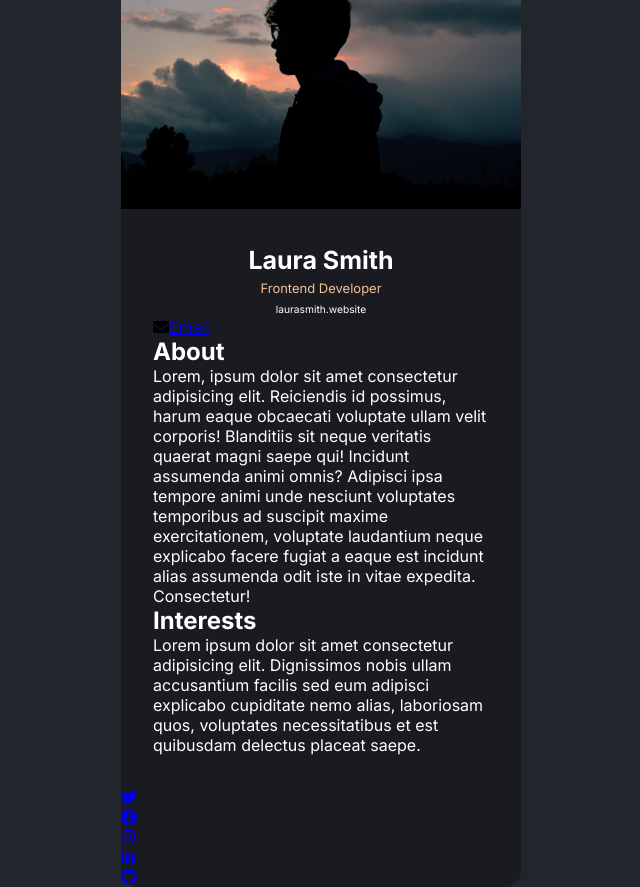
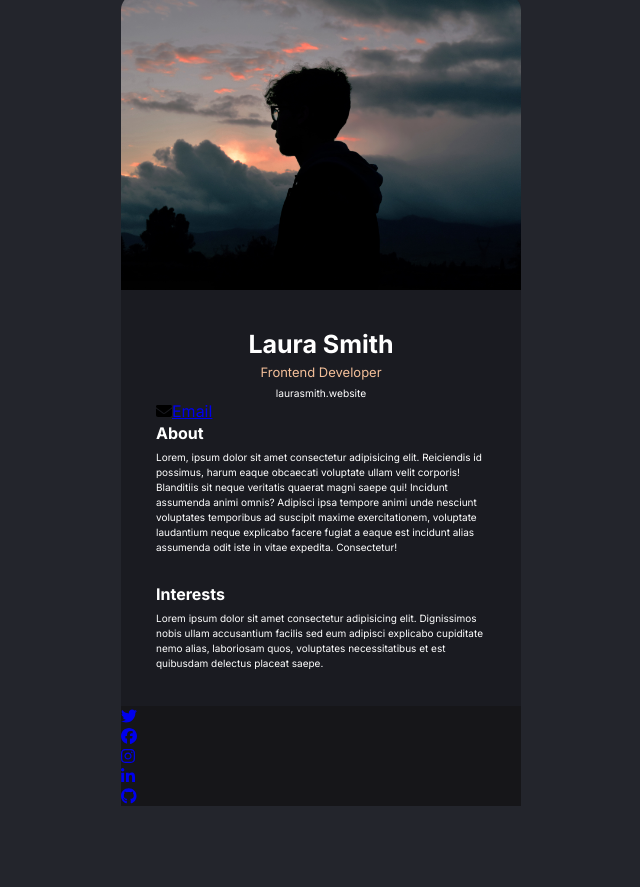
Before and after one commit to SLuo490/business-card, a React (Create React App) app: page / in a window 1280 px wide. Shown: the whole page, without its empty margins (319-959 px from the left). After the commit the page ends 806 px from the top, so only its background shows below. Built offline with nearby package versions, Linux system fonts and the light colour scheme.

Commit message:
add padding to info

```diff
--- a/src/style.css
+++ b/src/style.css
@@ -37,7 +37,7 @@ ul {
 }
 
 .main-container {
-  padding: 2rem;
+  padding: 35px;
 }
 
 .contact {
@@ -70,8 +70,31 @@ ul {
   padding-top: 6px;
 }
 
+.about > h2,
+.interests > h2 {
+  font-weight: 700;
+  font-size: 16px;
+  line-height: 150%;
+  padding-bottom: 5px;
+}
+
+.about > p,
+.interests > p {
+  font-weight: 400;
+  font-size: 10px;
+  line-height: 150%;
+}
+
+.about > p {
+  padding-bottom: 27px;
+}
+
 .job-title {
   color: #f3bf99;
+}
+
+.footer-container {
+  background-color: #161619;
 }
 
 .fa-icon {
```
